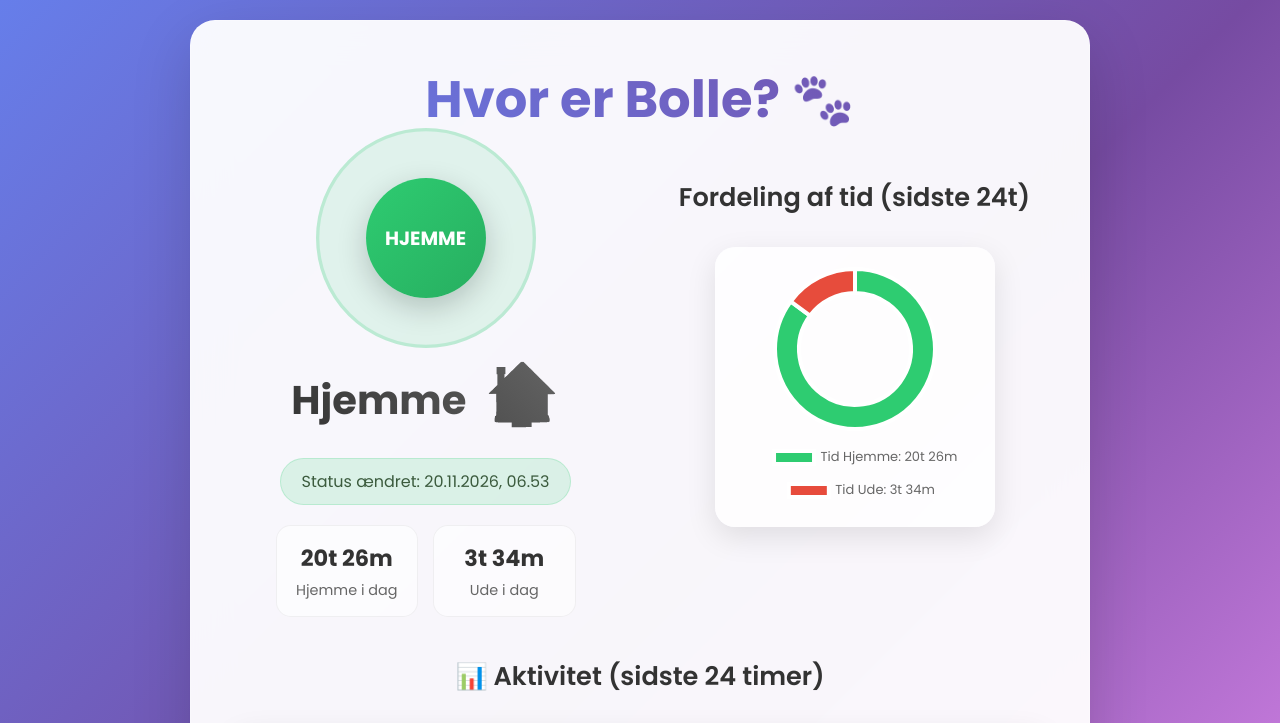
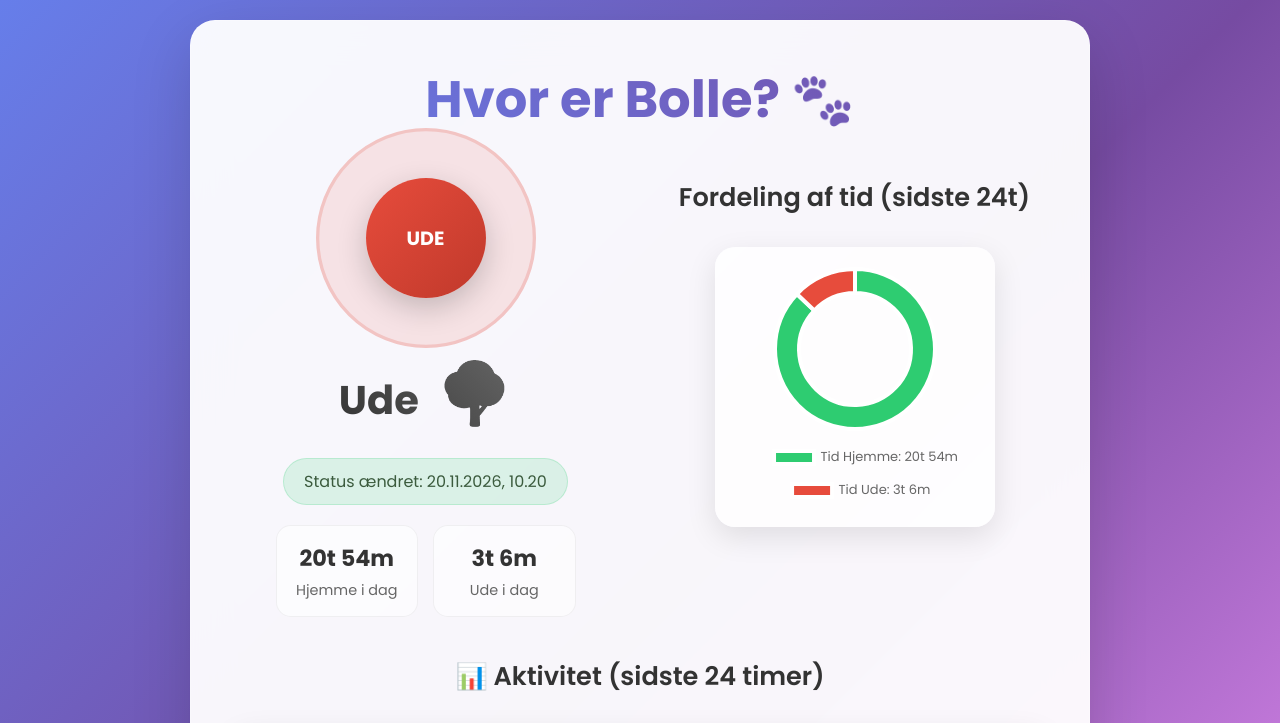
Before and after one commit to henrikastrup/temperatur-display, a plain HTML site: page kat.html in a window 1280 px wide. Shown: the top 723 px of the page. Drawn offline with nearby package versions, Linux system fonts and the light colour scheme.

Commit message:
Opdateret Katte-Dashboard - 20.11.2026, 09.20.52

```diff
--- a/kat.html
+++ b/kat.html
@@ -47,18 +47,18 @@
         <div class="main-content">
             <div class="status-section">
                 <div class="status-indicator">
-                    <div class="pulse-ring inside"></div>
-                    <div class="status-core inside">HJEMME</div>
+                    <div class="pulse-ring outside"></div>
+                    <div class="status-core outside">UDE</div>
                 </div>
-                <div class="status-text">Hjemme <span class="status-icon">🏠</span></div>
-                <div class="last-change">Status ændret: 20.11.2026, 06.53</div>
+                <div class="status-text">Ude <span class="status-icon">🌳</span></div>
+                <div class="last-change">Status ændret: 20.11.2026, 10.20</div>
                 <div class="stats-grid">
                     <div class="stat-card">
-                        <div class="stat-value">20t 26m</div>
+                        <div class="stat-value">20t 54m</div>
                         <div class="stat-label">Hjemme i dag</div>
                     </div>
                     <div class="stat-card">
-                        <div class="stat-value">3t 34m</div>
+                        <div class="stat-value">3t 6m</div>
                         <div class="stat-label">Ude i dag</div>
                     </div>
                 </div>
@@ -80,7 +80,7 @@
         </div>
 
         <div class="footer">
-            Sidst opdateret: 20.11.2026, 06.53
+            Sidst opdateret: 20.11.2026, 10.20
         </div>
     </div>
 
@@ -97,7 +97,7 @@
             type: 'doughnut',
             data: {
                 labels: ['Tid Hjemme', 'Tid Ude'],
-                datasets: [{ data: [20.4298288684421, 3.57031377924813], backgroundColor: ['#2ecc71', '#e74c3c'], borderColor: ['#ffffff'], borderWidth: 4, hoverOffset: 8 }]
+                datasets: [{ data: [20.8941866780652, 3.10581374161773], backgroundColor: ['#2ecc71', '#e74c3c'], borderColor: ['#ffffff'], borderWidth: 4, hoverOffset: 8 }]
             },
             options: {
                 responsive: true, maintainAspectRatio: true, cutout: '70%', plugins: { legend: { position: 'bottom', labels: { font: { size: 13, family: 'Poppins' }, padding: 20, generateLabels: function(chart) { const data = chart.data; if (data.labels.length && data.datasets.length) { return data.labels.map((label, i) => { const meta = chart.getDatasetMeta(0); const style = meta.controller.getStyle(i); const value = data.datasets[0].data[i]; const formattedTime = formatHours(value); return { text: label + ': ' + formattedTime, fillStyle: style.backgroundColor, strokeStyle: style.borderColor, lineWidth: style.borderWidth, hidden: isNaN(data.datasets[0].data[i]) || meta.data[i].hidden, index: i }; }); } return []; } } } }, animation: { animateRotate: true, duration: 1500 } }
@@ -107,10 +107,10 @@
         new Chart(activityCtx, {
             type: 'line',
             data: {
-                labels: ["13.35","14.38","14.46","15.18","15.59","20.02","20.28","23.53","00.53","06.48","06.53"],
+                labels: ["13.35","14.38","14.46","15.18","15.59","20.02","20.28","23.53","00.53","06.48","06.53","10.20"],
                 datasets: [{
                     label: 'Status',
-                    data: [1,0,1,0,0,1,0,1,0,1,0],
+                    data: [1,0,1,0,0,1,0,1,0,1,0,1],
                     borderWidth: 3,
                     fill: true,
                     pointRadius: 0,
```
